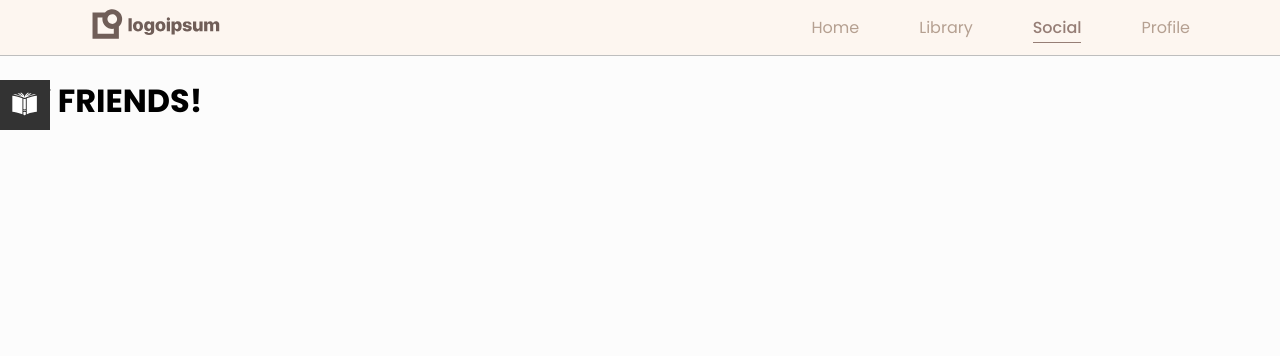
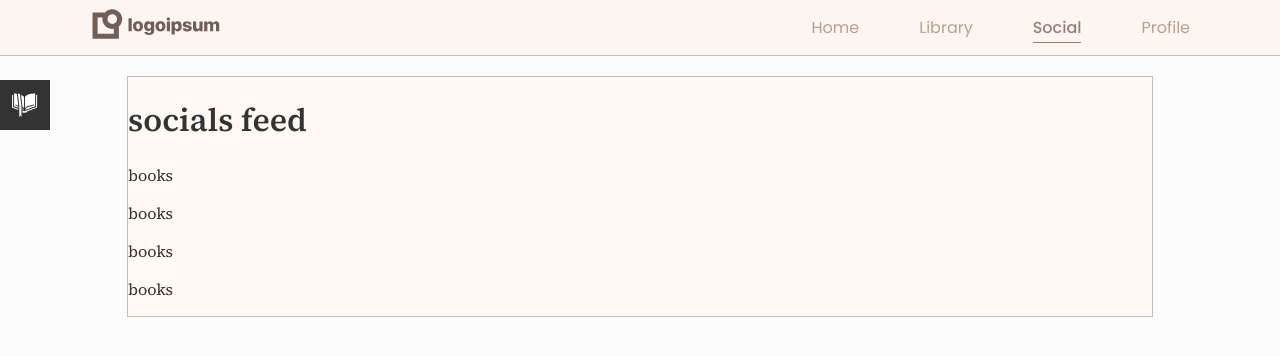
Before and after one commit to fishbulle/book-tracker-react, a React (Vite) app: page /feed in a window 1280 px wide. Shown: the top 356 px of the page. Built offline with nearby package versions, Linux system fonts and the light colour scheme.

Commit message:
more styling for sidebar, nav and main pages

```diff
--- a/src/assets/styles/style.css
+++ b/src/assets/styles/style.css
@@ -1,12 +1,18 @@
-.body {
-    display: flex;
-    flex-direction: row;
-}
+@import url('https://fonts.googleapis.com/css2?family=Source+Serif+4:ital,wght@0,300;0,400;0,600;1,300;1,400;1,600&display=swap');
+
+body {
+    margin: 0;
+    padding: 0;
+    font-family: 'Source Serif 4', sans-serif;
+    background-color: #fcfcfc;
+    color: #333;
+  }
 
 .main-container {
     background-color: #fff8f3;
     width: 80%;
     margin: auto;
+    border: 0.5px solid #bebebe;
 }
 
 .sidebar {
--- a/src/common/NavBar.css
+++ b/src/common/NavBar.css
@@ -1,11 +1,4 @@
 @import url('https://fonts.googleapis.com/css2?family=Poppins:wght@400;500;600;700&display=swap');
-
-body {
-  margin: 0;
-  padding: 0;
-  font-family: 'Poppins', sans-serif;
-  background-color: #fcfcfc;
-}
 
 .container {
   max-width: 1100px;
@@ -22,6 +15,8 @@ body {
   background-color: #FDF6F0;
   position: relative;
   border-bottom: 0.5px solid #bebebe;
+  font-family: 'Poppins', sans-serif;
+  margin-bottom: 20px;
 }
 
 .nav-elements ul {
--- a/src/common/SideBar.tsx
+++ b/src/common/SideBar.tsx
@@ -1,5 +1,5 @@
 import { useState } from "react";
-import { GiBookCover } from 'react-icons/gi';
+import { GiBookCover, GiBookmarklet } from 'react-icons/gi';
 
 const SideBar = () => {
     const [sidebarOpen, setSidebarOpen] = useState(false);
@@ -16,7 +16,7 @@ const SideBar = () => {
         <div className="sidebar">
             {!sidebarOpen ? (
                 <div className="sidebar_icon" onMouseEnter={handleSidebarOpen}>
-                    <GiBookCover />
+                    <GiBookmarklet />
                 </div>
             ) : (
                 <>
--- a/src/feed/Feed.tsx
+++ b/src/feed/Feed.tsx
@@ -1,7 +1,13 @@
 export default function Feed() {
     return (
         <>
-        <h1>MY FRIENDS!</h1>
+         <div className="main-container">
+                <h1>socials feed</h1>
+                <p>books</p>
+                <p>books</p>
+                <p>books</p>
+                <p>books</p>
+            </div>
         </>
     )
 }
--- a/src/library/Library.tsx
+++ b/src/library/Library.tsx
@@ -1,7 +1,13 @@
 export default function Library() {
     return (
         <>
-        <h1>MY BOOKS!</h1>
+         <div className="main-container">
+                <h1>my books</h1>
+                <p>books</p>
+                <p>books</p>
+                <p>books</p>
+                <p>books</p>
+            </div>
         </>
     )
 }
--- a/src/profile/Profile.tsx
+++ b/src/profile/Profile.tsx
@@ -1,7 +1,13 @@
 export default function Profile() {
     return (
         <>
-        <h1>MY PROFILE!</h1>
+         <div className="main-container">
+                <h1>profile</h1>
+                <p>books</p>
+                <p>books</p>
+                <p>books</p>
+                <p>books</p>
+            </div>
         </>
     )
 }
```
